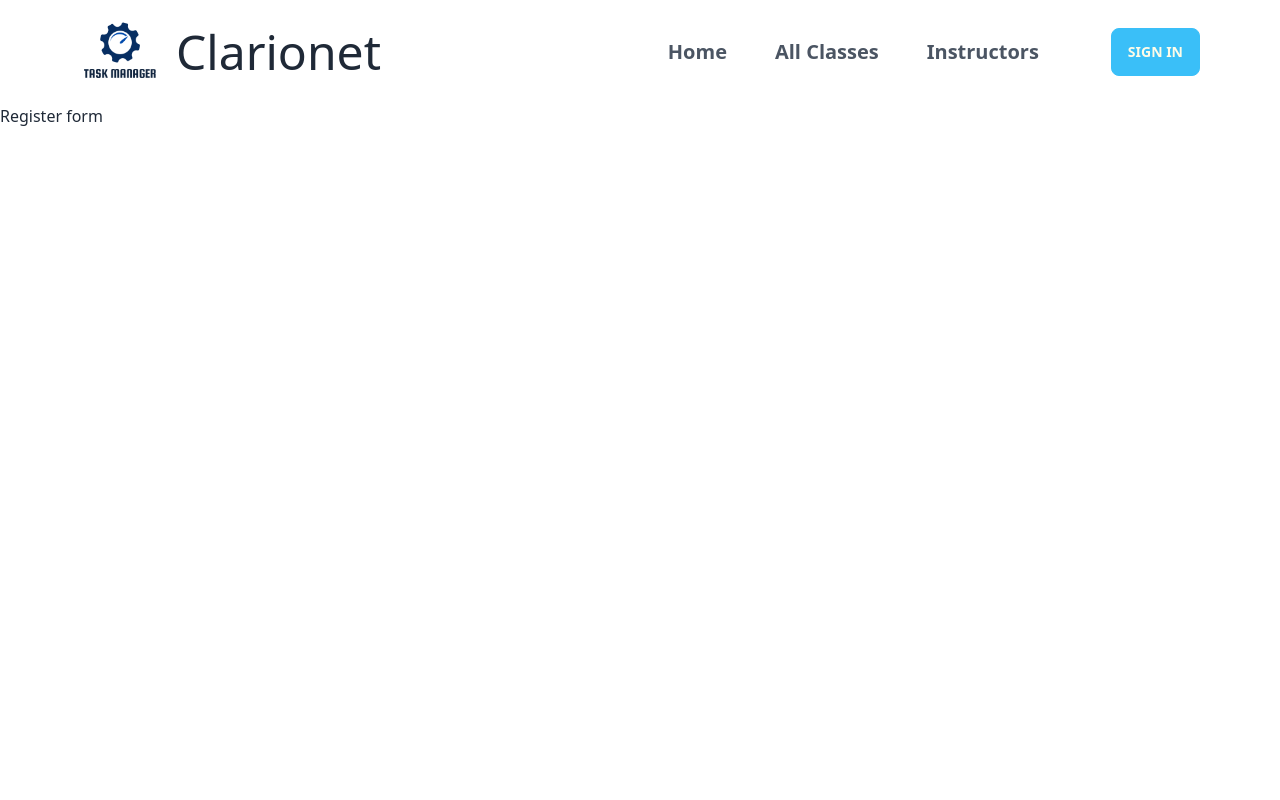
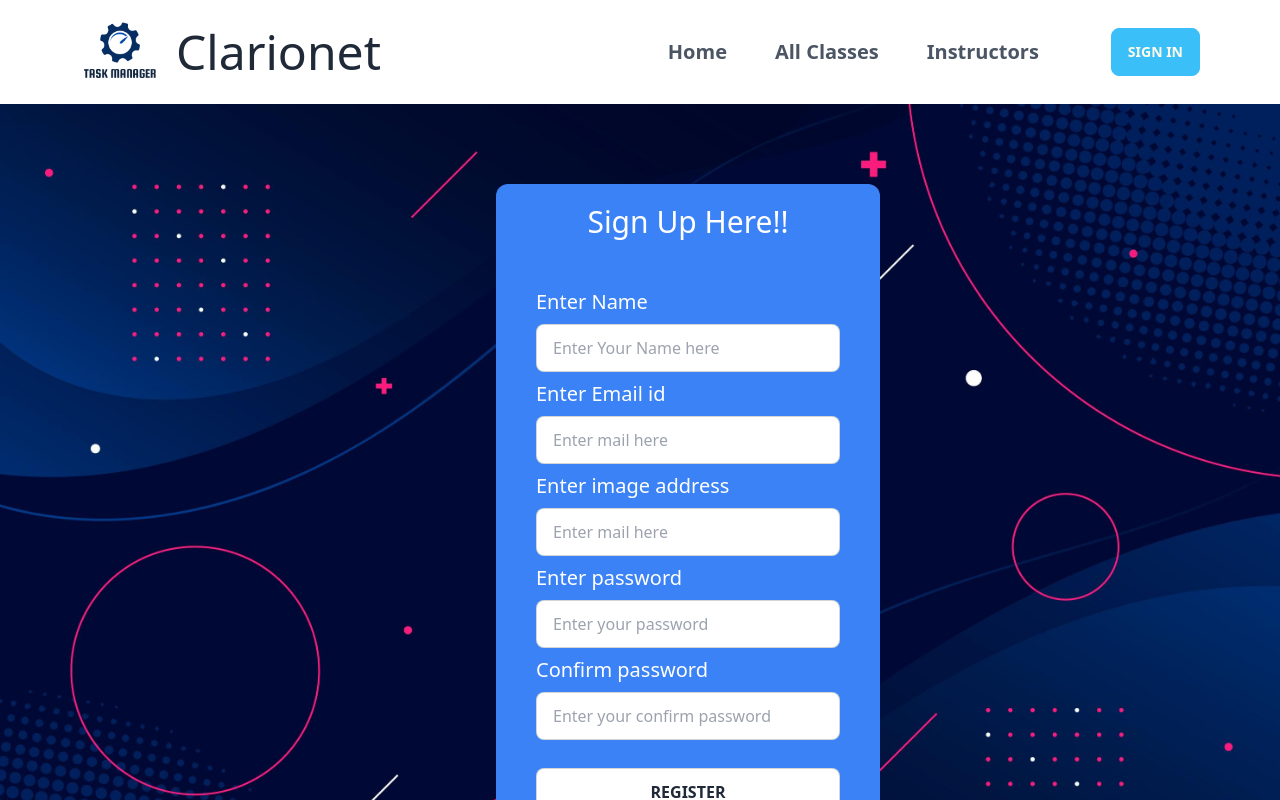
Before and after one commit to Joysd1010/TaskManager, a React (Vite) app: page /reg in a window 1280 px wide. Shown: the top 800 px of the page. Built offline with nearby package versions, Linux system fonts and the light colour scheme; no server answers.

Commit message:
registration and login is completed

```diff
--- a/src/Pages/LoginRegister/Register.jsx
+++ b/src/Pages/LoginRegister/Register.jsx
@@ -1,11 +1,20 @@
 import React from 'react';
+import img from "../../assets/5172658.jpg";
+import RegestrationForm from './RegisterForm';
+import useTitle from '../Hooks/useTitle';
+const Registration = () => {
+    useTitle('Registration')
+    return (
+        <div
+      style={{ backgroundImage: `url(${img})` }}
+      className=" bg-cover bg-no-repeat px-20"
+    >
+        <div className="py-20 mx-60 relative left-44">
+            <RegestrationForm/>
+        </div>
 
-const Register = () => {
-    return (
-        <div>
-            Register form
-        </div>
+    </div>
     );
 };
 
-export default Register;
+export default Registration;
--- /dev/null
+++ b/src/Pages/LoginRegister/RegisterForm.jsx
@@ -0,0 +1,175 @@
+import React, { useContext, useState } from "react";
+import { Link } from "react-router-dom";
+import { useForm } from "react-hook-form";
+
+import { useNavigate, useLocation } from "react-router-dom";
+import { AuthContext } from "../Provider/AuthProvider";
+import Swal from "sweetalert2";
+
+const RegestrationForm = () => {
+
+
+  const [error, setError] = useState("");
+  const navigate = useNavigate();
+  const location = useLocation();
+  const from = location.state?.from?.pathname || "/login";
+
+  const { createUser, updateUser, setReload } = useContext(AuthContext);
+  const {
+    register,
+    reset,
+    handleSubmit,
+    formState: { errors, isSubmitting },
+    watch,
+  } = useForm();
+  const passwordRegex =
+    /^(?=.*[a-z])(?=.*[A-Z])(?=.*\d)(?=.*[@$!%*?&])[A-Za-z\d@$!%*?&]{6,}$/;
+  const onSubmit = (data, event) => {
+    console.log(data);
+    event.preventDefault();
+    const { email, password, imageAddress, name } = data;
+    createUser(email, password)
+      .then((result) => {
+        const createdUser = result.user;
+        console.log(createdUser);
+
+              updateUser(name, imageAddress).then(() => {
+                const user = { name: name, email: email,role:"user" };
+        fetch("http://localhost:5000/user", {
+          method: 'POST',
+          headers: { "content-type": "application/json" },
+          body: JSON.stringify(user),
+        })
+          .then((res) => res.json())
+          .then((data) => {
+            if (data.insertedId) {
+              reset();
+              Swal.fire({
+                position: "center",
+                icon: "success",
+                title: "Successfully registered",
+                showConfirmButton: false,
+                timer: 1000,
+              });
+                setReload(Date.now());
+                navigate('/');
+              }});
+
+          });
+      })
+      .catch((Error) => {
+        console.log(Error);
+        setError(Error);
+      });
+  };
+
+  return (
+    <div>
+      <div>
+        <div className="flex flex-col gap-2 bg-blue-500 w-96 px-10 py-5 rounded-xl">
+          <h1 className="text-3xl text-white mb-10 text-center">
+            Sign Up Here!!
+          </h1>
+          <form
+            onSubmit={handleSubmit(onSubmit)}
+            className="flex flex-col gap-2 "
+          >
+            <label htmlFor="name" className="text-xl text-white">
+              Enter Name
+            </label>
+            <input
+              type="text"
+              id="name"
+              {...register("name", { required: true })}
+              placeholder="Enter Your Name here"
+              className="input input-bordered w-full max-w-xs"
+            />
+            {errors.name && (
+              <span className=" text-red-500">*This field is required*</span>
+            )}
+            <label htmlFor="mail" className="text-xl text-white">
+              Enter Email id
+            </label>
+            <input
+              type="email"
+              id="mail"
+              placeholder="Enter mail here"
+              className="input input-bordered w-full max-w-xs"
+              {...register("email", { required: true, pattern: /^\S+@\S+$/i })}
+            />
+            {errors.email && (
+              <span className=" text-red-500">
+                *Please enter a valid email address*
+              </span>
+            )}
+            <label htmlFor="photo" className="text-xl text-white">
+              Enter image address
+            </label>
+            <input
+              type="text"
+              id="photo"
+              placeholder="Enter mail here"
+              className="input input-bordered w-full max-w-xs"
+              {...register("imageAddress", { required: true })}
+            />
+            {errors.imageAddress && (
+              <span className=" text-red-500">This field is required</span>
+            )}
+            <label htmlFor="pass" className="text-xl text-white">
+              Enter password
+            </label>
+            <input
+              type="password"
+              id="pass"
+              placeholder="Enter your password"
+              className="input input-bordered w-full max-w-xs "
+              {...register("password", {
+                required: true,
+                minLength: 6,
+                pattern: {
+                  value: passwordRegex,
+                  message:
+                    "Password should be at least 6 characters long, contain at least one uppercase letter, one lowercase letter, one number, and one special character.",
+                },
+              })}
+            />
+            {errors.password && <span>{errors.password.message}</span>}
+            <label htmlFor="confirm_pass" className="text-xl text-white">
+              Confirm password
+            </label>
+            <input
+              type="password"
+              id="confirm_pass"
+              placeholder="Enter your confirm password"
+              className="input input-bordered w-full max-w-xs "
+              {...register("confirmPassword", {
+                required: true,
+                validate: (value) =>
+                  value === watch("password") || "Passwords do not match",
+              })}
+            />
+            {errors.confirmPassword && (
+              <span>{errors.confirmPassword.message}</span>
+            )}
+            <input
+              type="submit"
+              value="Register"
+              className="input input-bordered w-full max-w-xs btn my-5 "
+            />{" "}
+          </form>
+
+          <p className="text-white">
+            Already Registered ?
+            <Link to={"/login"} className="underline text-blue-700">
+              {" "}
+              Login here!!.
+            </Link>{" "}
+          </p>
+        </div>
+      </div>
+      {error && <span className=" text-red-500">{error}</span>}
+    </div>
+  );
+};
+
+export default RegestrationForm;
```
